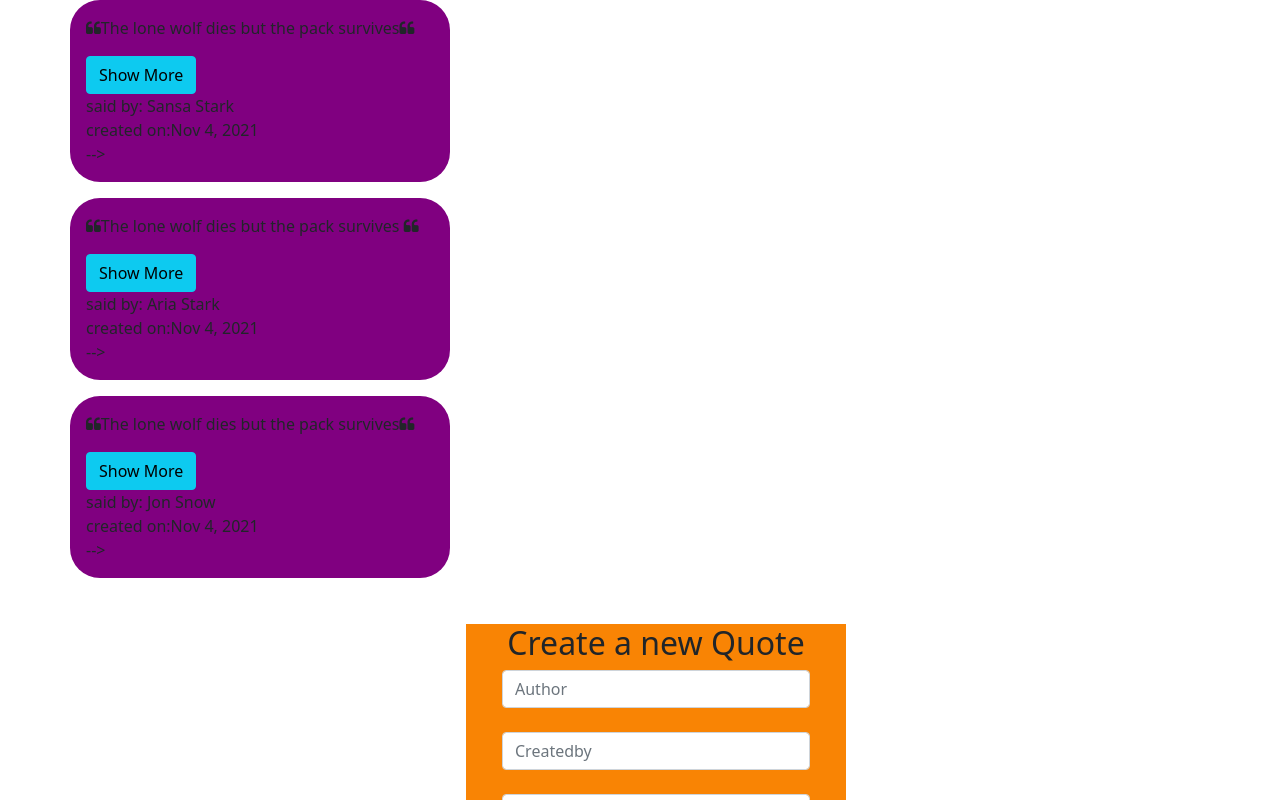
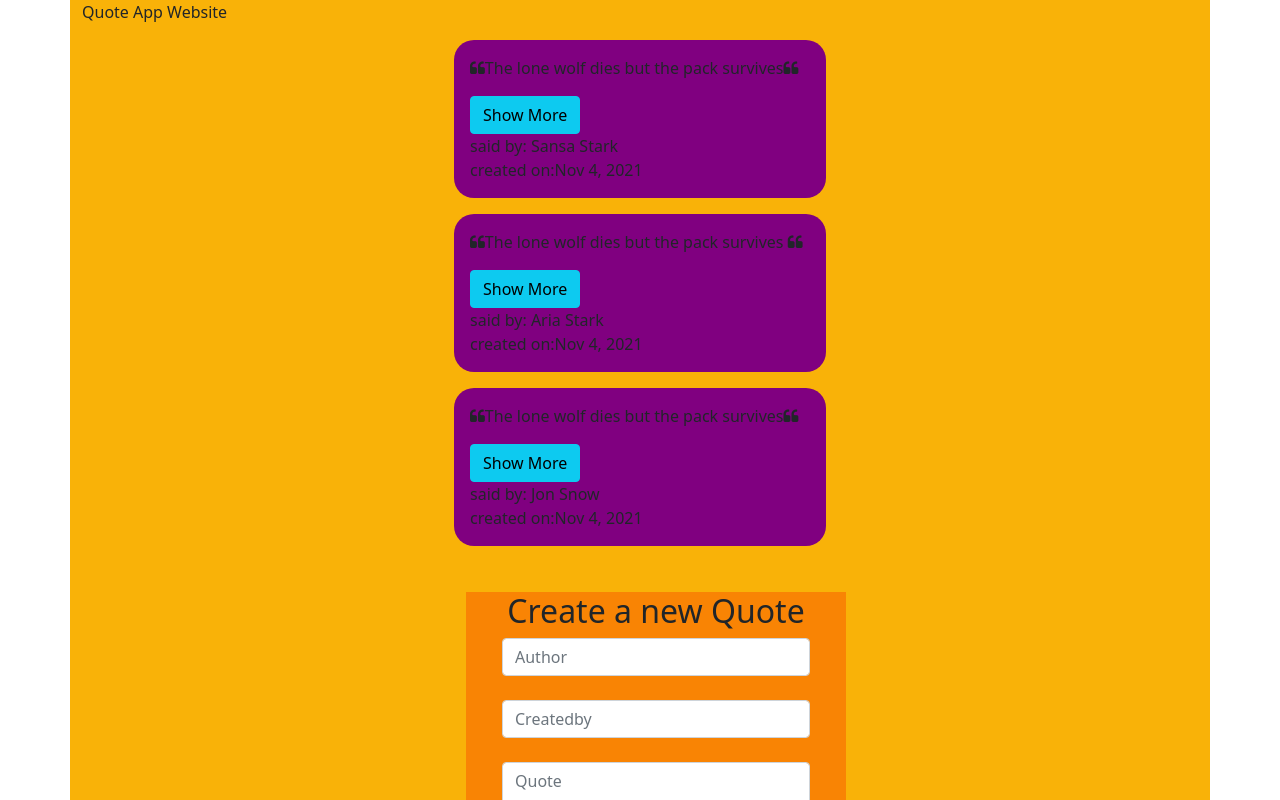
Before and after one commit to RhonaJoyKe/AppQuotes, an Angular app: page / in a window 1280 px wide. Shown: the top 800 px of the page. Built offline with nearby package versions, Linux system fonts and the light colour scheme.

Commit message:
adds the read me file

```diff
--- a/src/app/quotes/quotes.component.css
+++ b/src/app/quotes/quotes.component.css
@@ -1,10 +1,10 @@
 #body{
     background-color: #F9B208;
-    padding-left: 10px;
+    /* /* padding-left: 10px;
     display: flex;
     /* align-items: flex-start; */
-    justify-content: space-around;
-    margin-right: 3rem;
+    /* justify-content: space-around;
+    margin-right: 3rem;  */
 }
 #formpart{
     background-color: #F98404;
@@ -19,7 +19,7 @@ margin-left: 1rem;
 #quotes{
     margin-bottom: 1rem;
     padding:1rem;
-    border-radius: 30px;
+    border-radius: 20px;
     background-color: purple;
 }
 /* #modify{
--- a/src/app/quotes/quotes.component.html
+++ b/src/app/quotes/quotes.component.html
@@ -9,21 +9,41 @@
 </head>
 
 <body>
-  <div class="container">
+  <div class="container"text-center id ="body">
+    <p> Quote App Website</p>
+    <div class="container" id="quoteoverall">
     <div class="row"*ngFor='let quote of quote; let i = index'>
+      <div class="col-md-4"></div>
       <div class="col-md-4" id="quotes">
+        <p><i class="fa fa-quote-left" aria-hidden="true"></i>{{quote.message}}<i class="fa fa-quote-left"
+          aria-hidden="true"></i></p>
+      <button type="button" class="btn btn-info" (click)='toggleDetails(i)'>Show More </button><br>
+      said by: {{quote.author}}<br>created on:{{quote.createdDate|date}}<br>
 
-        <p><i class="fa fa-quote-left" aria-hidden="true"></i>{{quote.message}}<i class="fa fa-quote-left"
+
+
+          <app-quote-detail *ngIf='quote.showauthor' (isComplete)='deleteQuote($event,i)' [quote]='quote'>
+          </app-quote-detail>
+      </div>
+      </div>
+      <div class="col-md-4"></div>
+       <div class="col-md-6" >
+
+        <!-- <p><i class="fa fa-quote-left" aria-hidden="true"></i>{{quote.message}}<i class="fa fa-quote-left"
             aria-hidden="true"></i></p>
         <button type="button" class="btn btn-info" (click)='toggleDetails(i)'>Show More </button><br>
         said by: {{quote.author}}<br>created on:{{quote.createdDate|date}}<br>
-        <app-quote-detail *ngIf='quote.showauthor' (isComplete)='deleteQuote($event,i)' [quote]='quote'>
-        </app-quote-detail> -->
+       </div>
 
-      </div>
+
+            <app-quote-detail *ngIf='quote.showauthor' (isComplete)='deleteQuote($event,i)' [quote]='quote'>
+            </app-quote-detail>  -->
+
+
+
     </div>
-
-    <div class="row">
+  </div>
+   <div class="row">
       <div class="col-md-4"></div>
       <div class="col-md-4" id="formpart">
         <app-quote-form (addQuote)="addNewQuote($event)"></app-quote-form>
@@ -33,23 +53,7 @@
     <div class="row">
       <app-footer></app-footer>
     </div>
-
-
-      </div>
-      <!-- <div class="col-md-8">
-        <div class="row"  id="modify"> -->
-
-
-
-
-
-
-
-
-
-</body>
+   </div>
+  </body>
 
 </html>
-<!-- <div class="container" id="body">
-  <div class="row" id="overall"> -->
-  <!-- <div class="col-md-4" id="formpart">  -->
```
Also changed, not shown: 1 other file (tests, documents, lock files or other folders).
